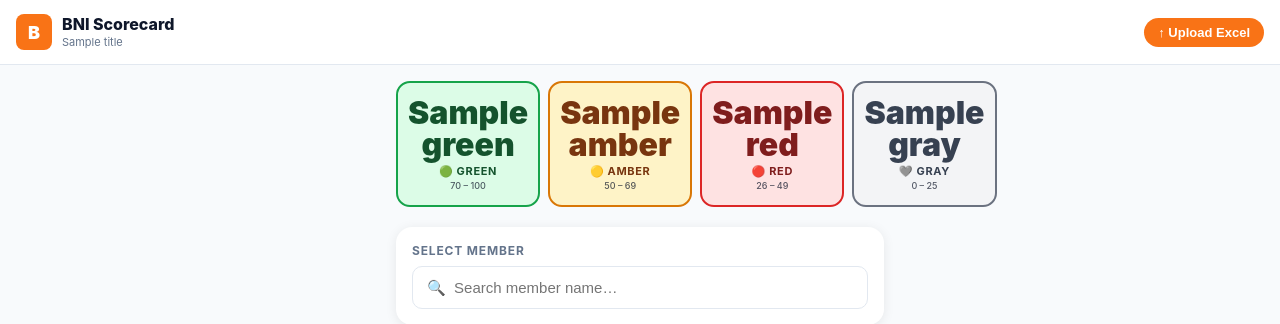
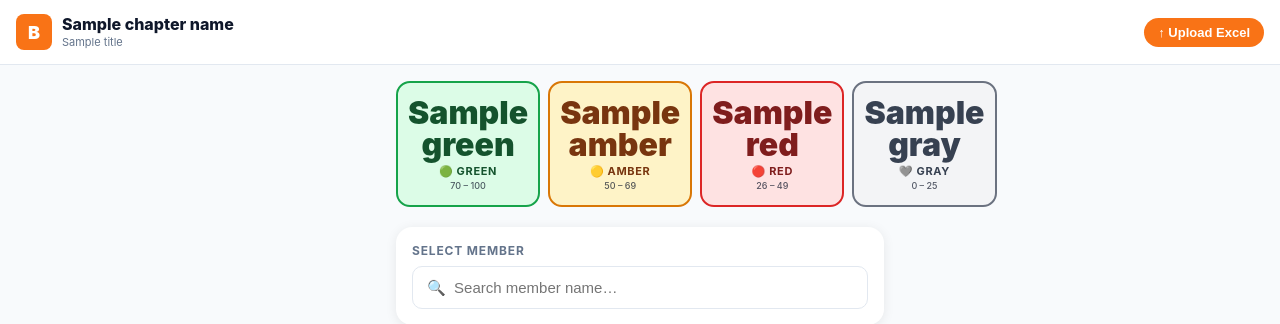
Before and after one commit to keyline/scorecard26, a Flask app: template templates/index.html in a window 1280 px wide. Shown: the top 324 px of the page. Run offline with Flask 3, Linux system fonts and the light colour scheme; the template is opened without the code that fills it: most values are stand-ins (such as "Sample title", 1, 10 or a date in 2020).

Commit message:
Show chapter name in dashboard header
Co-Authored-By: Claude Sonnet 4.6 <noreply@anthropic.com>

```diff
--- a/app.py
+++ b/app.py
@@ -265,14 +265,15 @@ def chapter_dashboard(slug):
         return "Chapter not found", 404
     if not chapter["filename"]:
         return render_template("index.html",
-            title=chapter["name"], members=[],
-            counts={"green": 0, "amber": 0, "red": 0, "gray": 0})
+            title="No file uploaded yet", chapter_name=chapter["name"],
+            members=[], counts={"green": 0, "amber": 0, "red": 0, "gray": 0})
     filepath = CHAPTERS_DIR / chapter["filename"]
     title, members = parse_recommendations(filepath=filepath)
     counts = {"green": 0, "amber": 0, "red": 0, "gray": 0}
     for m in members:
         counts[m["traffic_light"]] += 1
-    return render_template("index.html", title=title, members=members, counts=counts)
+    return render_template("index.html", title=title, chapter_name=chapter["name"],
+                           members=members, counts=counts)
 
 
 # ── Startup ───────────────────────────────────────────────────────────────────
--- a/templates/index.html
+++ b/templates/index.html
@@ -231,7 +231,7 @@ body{background:var(--bg);color:var(--text);font-family:-apple-system,BlinkMacSy
 <div class="header">
   <div class="header-logo">B</div>
   <div>
-    <div class="header-title">BNI Scorecard</div>
+    <div class="header-title">{{ chapter_name if chapter_name else "BNI Scorecard" }}</div>
     <div class="header-sub">{{ title }}</div>
   </div>
   <button class="upload-btn" onclick="document.getElementById('uploadOverlay').classList.add('open')">
```
